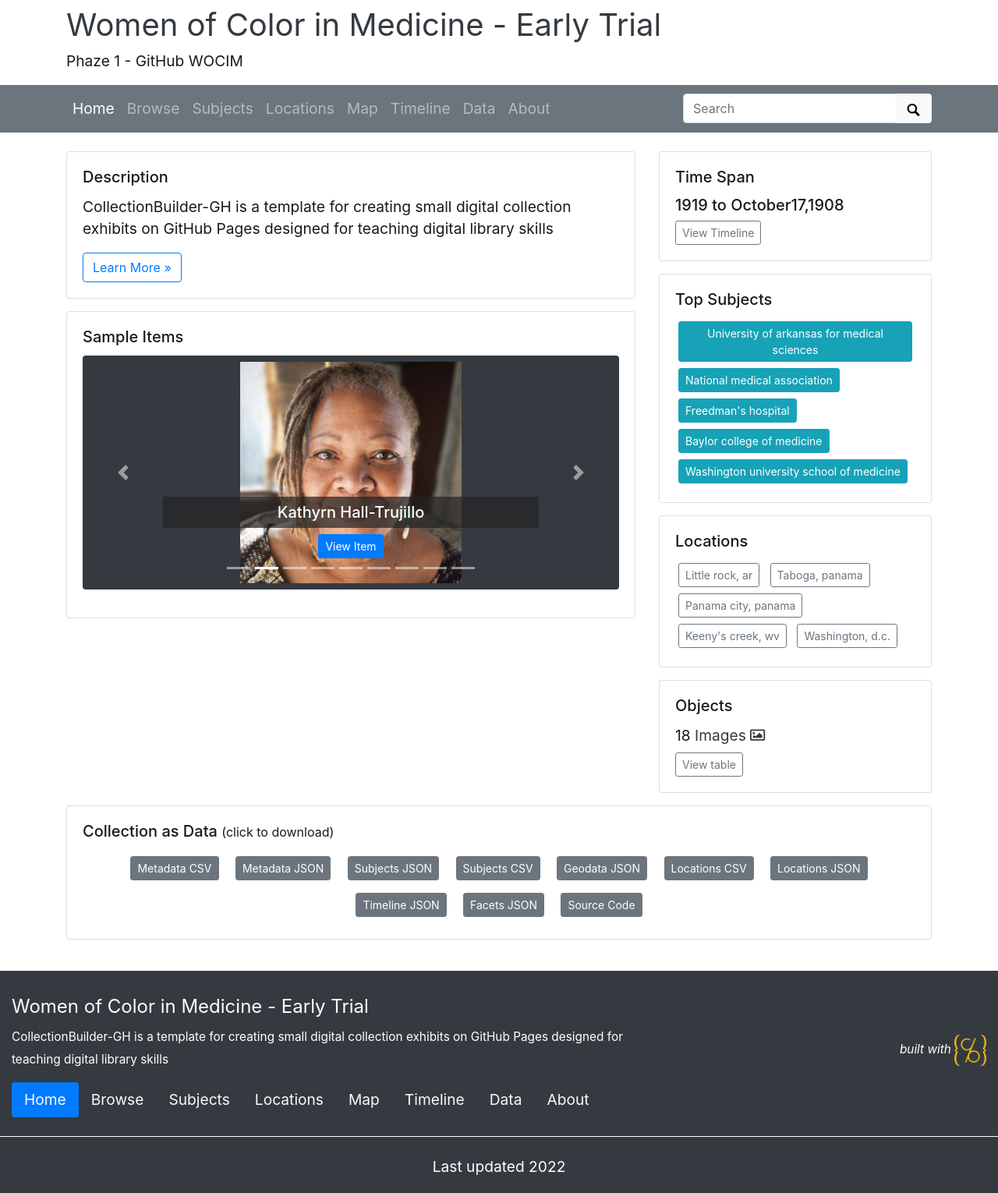
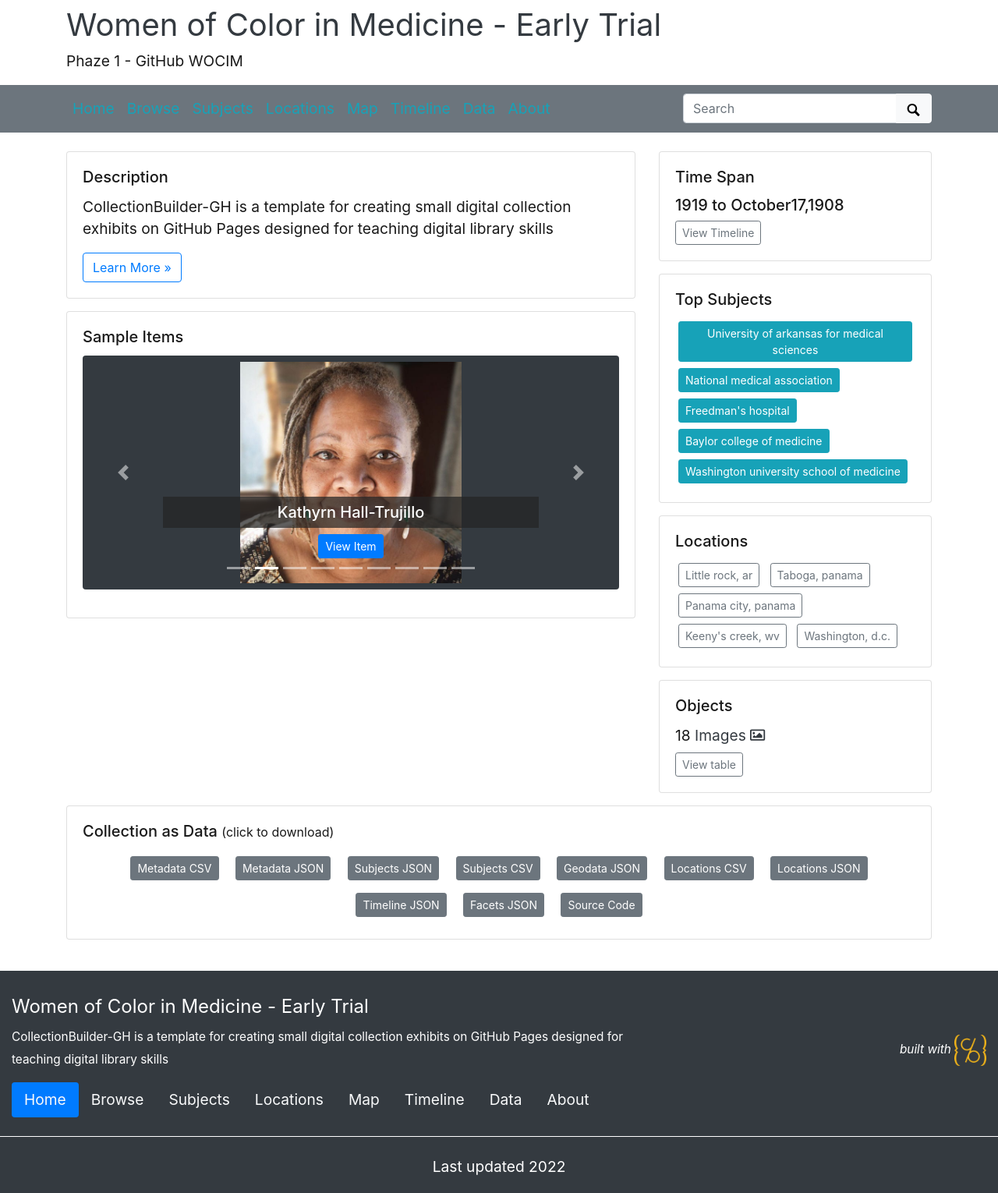
Before and after one commit to Starkad2/Wocim_GH, a Jekyll site: the page built from index.md, in a window 1280 px wide. Shown: the whole page at 78% size. Built offline with Jekyll 4.4.1, drawn with Linux system fonts in a browser that asks for light colours.

Commit message:
Update theme.yml

```diff
--- a/_data/theme.yml
+++ b/_data/theme.yml
@@ -69,7 +69,7 @@
 # NAVBAR COLORS
 # If you'd like to change the color of the nav-bar and links, adjust the below.
 # Choose from "navbar-light" for use with light background colors, or "navbar-dark" for dark background colors
-navbar-color: navbar-dark
+navbar-color: navbar-secondary
 # navbar background color
 # Choose from bg-primary, bg-secondary, bg-success, bg-danger, bg-warning, bg-info, bg-light, bg-dark, bg-white
 navbar-background: bg-secondary
```
